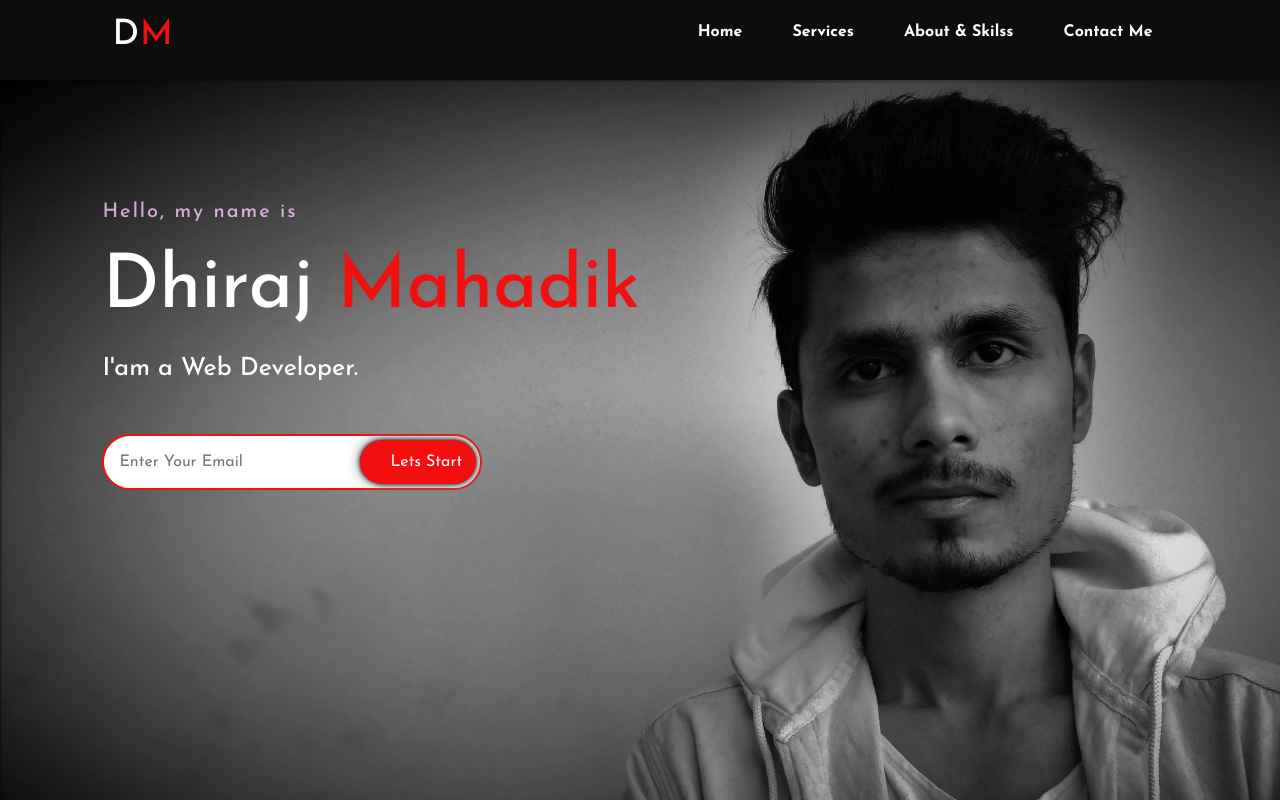
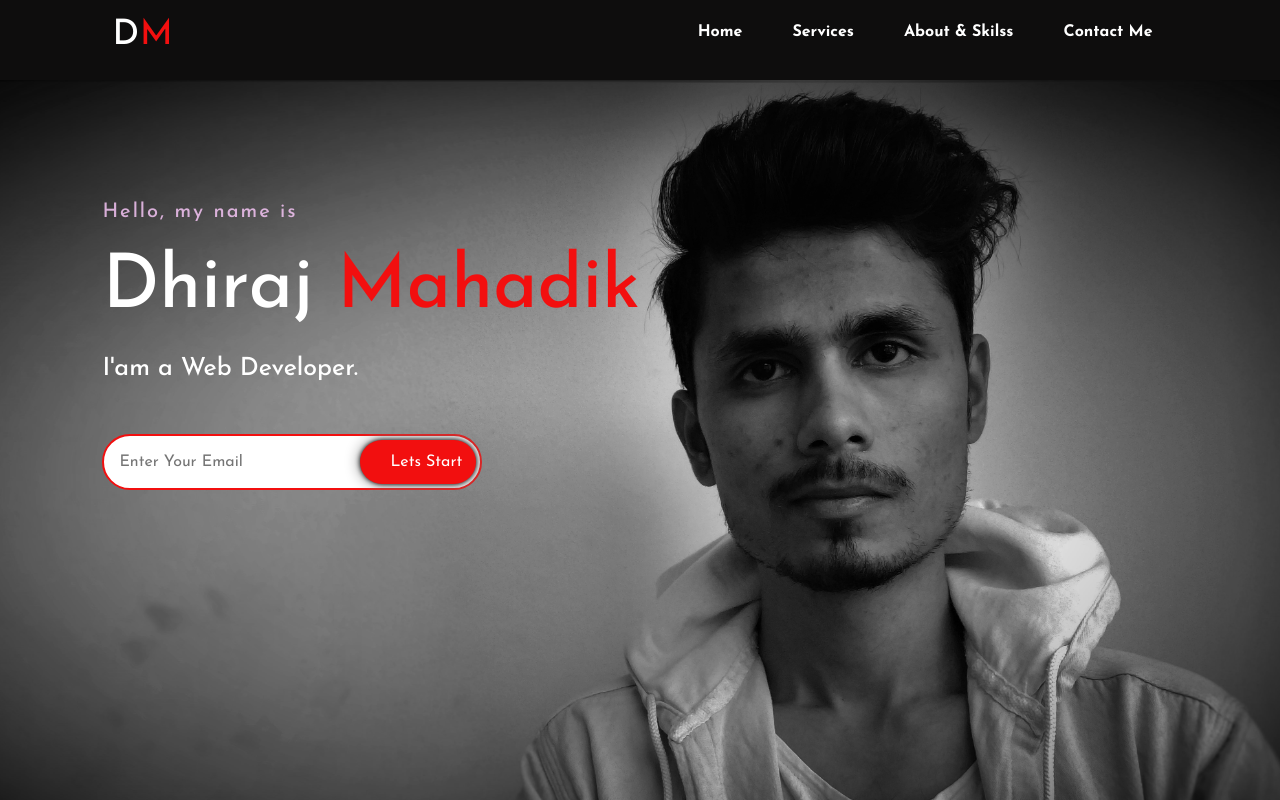
Before and after one commit to DhirajMahadik/dhirajmahadik, a React (Create React App) app: page / in a window 1280 px wide. Shown: the top 800 px of the page. Built offline with nearby package versions, Linux system fonts and the light colour scheme.

Commit message:
Update index.css

```diff
--- a/src/index.css
+++ b/src/index.css
@@ -19,13 +19,12 @@ code {
 	box-sizing: border-box;
 }
 .container-fuild{
+	background-image: url(./Components/bg1.jpg);
 	height: 100vh;
-	width: 100%;
-	background-image: url(./Components/bg1.jpg);
 	background-size: cover;
-	/* background-position: center; */
+	background-position: center;
 	background-repeat: no-repeat;
-	display: block;
+	background-attachment: fixed;
 }
 .navbar{
 	height: 80px;
```
